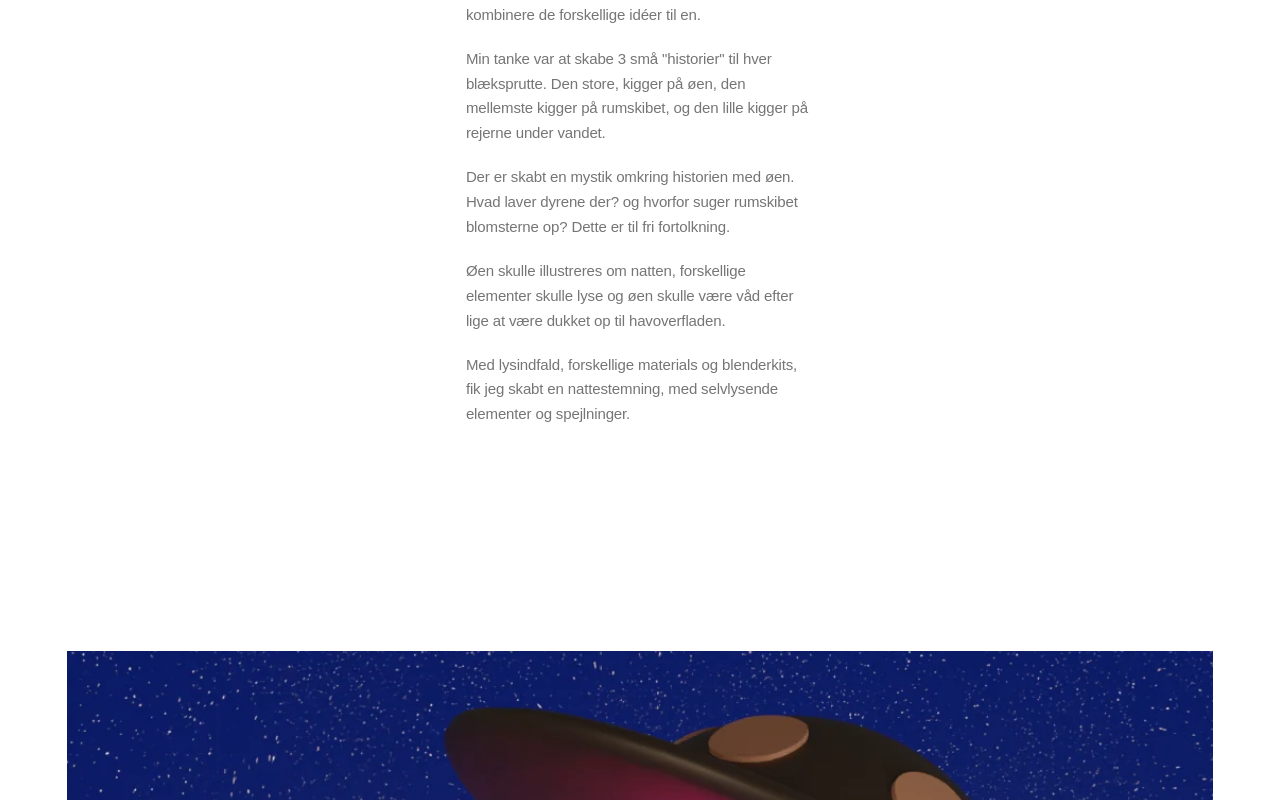
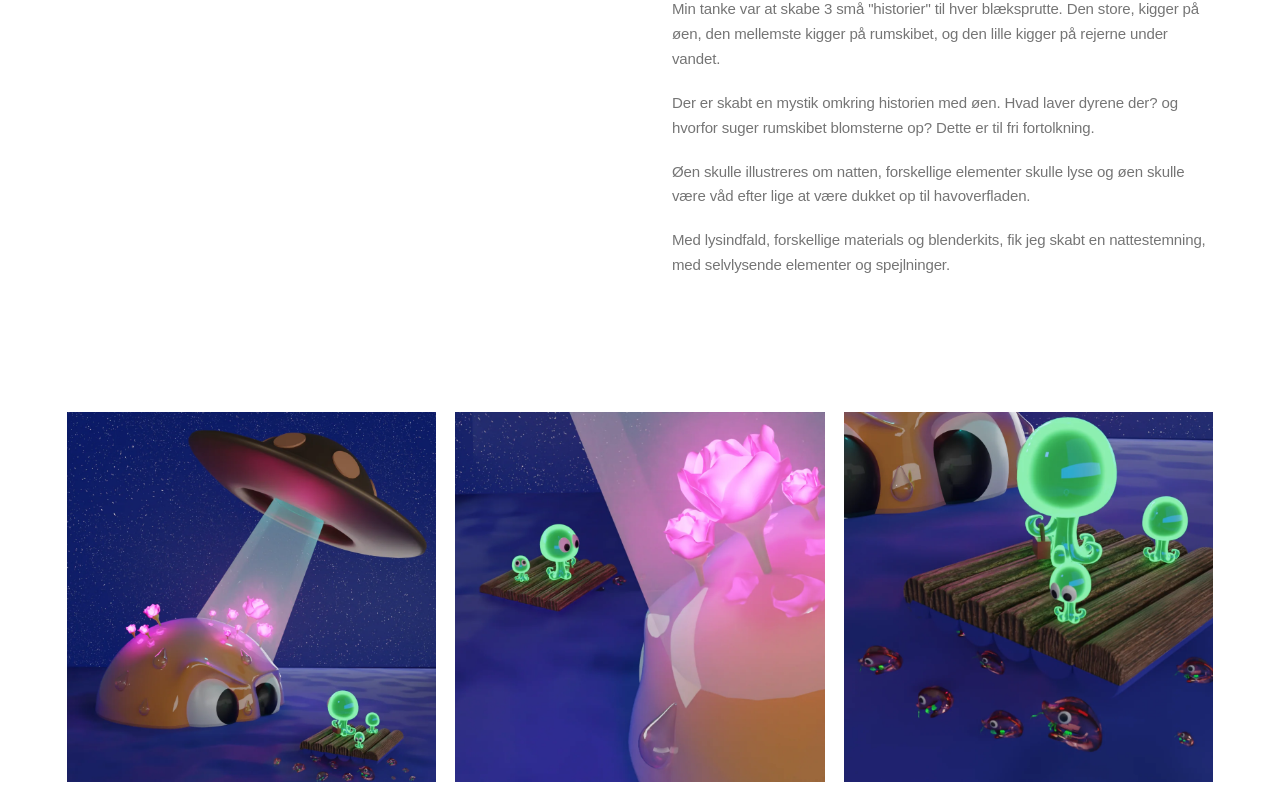
Before and after one commit to alberteStaermose/portfolio, a Vue app: page /#/projekter/blender in a window 1280 px wide. Shown: the part 1232-2032 px from the top of the page. Built offline with nearby package versions, Linux system fonts and the light colour scheme.

Commit message:
Style Blender project image grids according to supplied full-page reference

```diff
--- a/src/styles/main.css
+++ b/src/styles/main.css
@@ -468,3 +468,14 @@
 .case-editorial-gallery--while-in-battle .case-visual-block--dancers .case-visual-images{grid-template-columns:repeat(2,minmax(0,1fr))}
 .case-editorial-gallery--while-in-battle .case-visual-images img{height:auto;width:100%;max-height:none;object-fit:contain}
 @media(max-width:700px){.case-study:has(.case-editorial-gallery--while-in-battle) .case-prototype-section--before-gallery{display:block}.case-editorial-gallery--while-in-battle .case-visual-block--poster .case-visual-images{width:65%}.case-editorial-gallery--while-in-battle .case-visual-block--outdoor .case-visual-images,.case-editorial-gallery--while-in-battle .case-visual-block--installation .case-visual-images,.case-editorial-gallery--while-in-battle .case-visual-block--moodboard .case-visual-images{width:100%}}
+
+/* Blender — three finished renders, two-by-two process and two final prints */
+.case-study:has(.case-editorial-gallery--blender) .case-sections{grid-template-columns:repeat(2,minmax(0,1fr));gap:clamp(2rem,5vw,7rem);padding-bottom:clamp(3rem,5vw,5rem)}
+.case-editorial-gallery--blender{max-width:1350px;margin:0 auto;padding-top:0;gap:clamp(4rem,7vw,8rem)}
+.case-editorial-gallery--blender .case-visual-block{max-width:100%}
+.case-editorial-gallery--blender .case-visual-block--blender-hero-three .case-visual-images{grid-template-columns:repeat(3,minmax(0,1fr));gap:clamp(.65rem,1.5vw,1.5rem)}
+.case-editorial-gallery--blender .case-visual-block--blender-process .case-visual-images{grid-template-columns:repeat(2,minmax(0,1fr));gap:clamp(1rem,2.5vw,2.5rem)}
+.case-editorial-gallery--blender .case-visual-block--blender-print{width:min(90%,1050px)}
+.case-editorial-gallery--blender .case-visual-block--blender-print .case-visual-images{grid-template-columns:repeat(2,minmax(0,1fr));gap:clamp(1rem,2.5vw,2.5rem)}
+.case-editorial-gallery--blender .case-visual-images img{width:100%;height:auto;max-height:none;object-fit:contain}
+@media(max-width:700px){.case-study:has(.case-editorial-gallery--blender) .case-sections{grid-template-columns:1fr}.case-editorial-gallery--blender .case-visual-block--blender-print{width:100%}}
```
